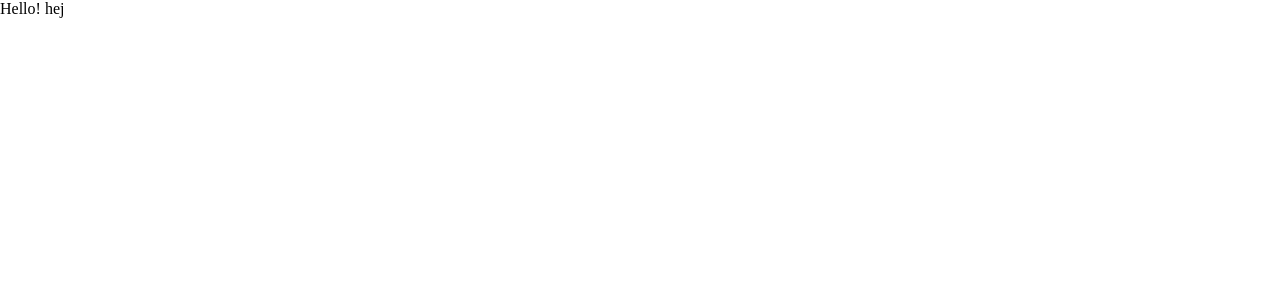
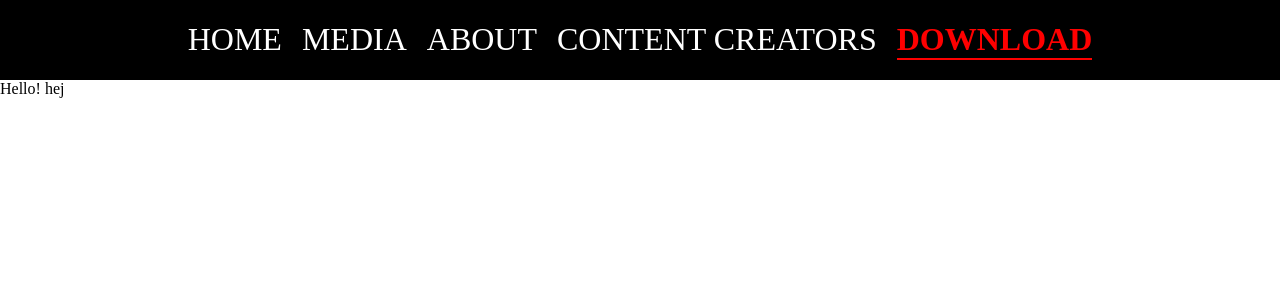
Before and after one commit to yevhenii-kapustian/Blood-Maiden, a Next.js app: page / in a window 1280 px wide. Shown: the top 300 px of the page. Built offline with nearby package versions, Linux system fonts and the light colour scheme.

Commit message:
added header, backup language switcher, navigation

```diff
--- a/package.json
+++ b/package.json
@@ -15,6 +15,7 @@
     "sass": "^1.89.1"
   },
   "devDependencies": {
+    "@iconify-icon/react": "^3.0.0",
     "@types/node": "^20",
     "@types/react": "^19",
     "@types/react-dom": "^19",
--- a/src/app/layout.tsx
+++ b/src/app/layout.tsx
@@ -1,6 +1,7 @@
 import type { Metadata } from "next";
 import { Geist, Geist_Mono } from "next/font/google";
 import "./globals.css";
+import Header from "@/components/Header";
 
 const geistSans = Geist({
   variable: "--font-geist-sans",
@@ -22,9 +23,11 @@ export default function RootLayout({
 }: Readonly<{
   children: React.ReactNode;
 }>) {
+
   return (
     <html lang="en">
       <body className={`${geistSans.variable} ${geistMono.variable}`}>
+        <Header />
         {children}
       </body>
     </html>
--- /dev/null
+++ b/src/components/Header/header.scss
@@ -0,0 +1,7 @@
+.header {
+    background-color: black;
+    display: flex;
+    height: 80px;
+    justify-content: center;
+    align-items: center;
+}
--- a/src/components/Header/index.tsx
+++ b/src/components/Header/index.tsx
@@ -0,0 +1,13 @@
+import { ReactElement } from "react";
+import Navigation from "../Navigation";
+import './header.scss'
+
+const Header = (): ReactElement => {
+    return (
+        <header className="header">
+          <Navigation />
+        </header>
+    )
+}
+
+export default Header;
--- /dev/null
+++ b/src/components/Navigation/NavigationItem/index.tsx
@@ -0,0 +1,23 @@
+'use client'
+import Link from "next/link";
+import { usePathname } from "next/navigation";
+import { ReactElement } from "react";
+
+interface INavItem {
+    name: string
+    route:string
+}
+
+const NavigationItem = ({ name, route }: INavItem):ReactElement => {
+    const path = usePathname();
+    const pathFix = route.replaceAll(" ", "");
+    console.log(path);
+    return (
+        <Link passHref={true} href={`/${route === 'home' ? "" : pathFix}`}
+            className={`nav__item ${path === '/' + pathFix && path !== '/' ?
+                'nav__item-active' : path === '/' && route === 'home' ?
+                    'disable' : ""}`}>{name}</Link>
+    )
+}
+
+export default NavigationItem;
--- /dev/null
+++ b/src/components/Navigation/NavigationLanguage/index.tsx
@@ -0,0 +1,31 @@
+'use client'
+import { ReactElement, useState } from "react";
+import { Icon } from '@iconify-icon/react';
+import { getLanguage, getPages, getRoutes } from "@/utils/functions";
+import { languages } from "@/data/data";
+
+interface INavLanguage {
+    language: string
+    setLanguage: (s:string) => void
+}
+
+const NavigationLanguage = ({language, setLanguage}:INavLanguage):ReactElement => {
+
+    const [isLanguageOpen, setIsLanguageOpen] = useState<boolean>(false);
+    const handleOpenLanguage = () => {
+        setIsLanguageOpen(!isLanguageOpen)
+    }
+
+    return (
+        <div className="nav__language" onClick={handleOpenLanguage}>
+            {getLanguage(language)} {isLanguageOpen ?
+                <> <div className="symbol"><Icon icon="tabler:chevron-up" width="32" height="32" /></div> <div className="nav__language-drop">
+                    {Object.keys(languages.navigation).map((item, index) => <div className="nav__language-dropItem" key={index} onClick={() => setLanguage(item)}> {getLanguage(item)} </div>)}
+                </div></>
+                : <div className="symbol"><Icon icon="tabler:chevron-down" width="32" height="32" /></div>}
+        </div>
+
+    )
+}
+
+export default NavigationLanguage;
--- /dev/null
+++ b/src/components/Navigation/index.tsx
@@ -0,0 +1,25 @@
+'use client'
+import { ReactElement, useState } from "react";
+import './navigation.scss'
+import NavigationItem from "./NavigationItem";
+import { getPages, getRoutes } from "@/utils/functions";
+import NavigationLanguage from "./NavigationLanguage";
+import { routes } from "@/data/data";
+
+const Navigation = (): ReactElement => {
+    const [language, setLanguage] = useState<string>('en')
+
+    const handleSetLanguage = (value: string) => {
+        setLanguage(value);
+    }
+
+    return (
+        <nav className="nav">
+            {getPages(language).map((item: string, index: number) => <NavigationItem name={item} route={routes[index]} key={index} />)}
+            <a className="nav__download" href="https://futuregames.itch.io/blood-maiden">DOWNLOAD</a>
+            {/* <NavigationLanguage language={language} setLanguage={handleSetLanguage} /> */}
+        </nav>
+    )
+}
+
+export default Navigation;
--- /dev/null
+++ b/src/components/Navigation/navigation.scss
@@ -0,0 +1,112 @@
+.nav {
+    width: auto;
+    display: flex;
+    gap: 20px;
+    font-size: 32px;
+    text-transform: uppercase;
+
+    &__item {
+        position: relative;
+        z-index: 0;
+
+        &:link,
+        &:visited,
+        &:active {
+            text-decoration: none;
+            color: #fff;
+
+            &:hover {
+                color: #FF0000;
+            }
+
+
+        }
+
+        &.disable:hover {
+            color:#fff;
+        }
+
+        &-active {
+
+            &:link,
+            &:visited,
+            &:active {
+                &:hover {
+                    color: #fff;
+                }
+            }
+
+            &::before {
+                content: "";
+                position: absolute;
+                top: 100%;
+                left: 0;
+                height: 1px;
+                width: 100%;
+                background-color: #fff;
+                z-index: 1;
+
+            }
+
+            &::after {
+                content: "";
+                display: inline-block;
+                position: absolute;
+                top: 95%;
+                left: 0;
+                width: 5px;
+                height: 5px;
+                background-color: #fff;
+                z-index: 1;
+                transform: rotate(45deg)
+            }
+        }
+    }
+
+    &__download {
+
+        &:link,
+        &:visited,
+        &:active {
+            text-decoration: none;
+            color: #FF0000;
+            font-weight: bold;
+        }
+
+        border-bottom: 2px solid #FF0000;
+    }
+
+    &__language {
+        color: #fff;
+        position: relative;
+        cursor: pointer;
+        display: flex;
+
+        &-drop {
+            text-transform: capitalize;
+            position: absolute;
+            background-color: #000;
+            width: 100%;
+            border: 1px solid #fff;
+        }
+
+        &-dropItem {
+
+            border-bottom: 1px solid #fff;
+            margin-left: 5px;
+
+            &:hover {
+                background-color: lighten($color: (
+                        #000000),
+                    $amount: 20)
+                }
+            }
+        }
+
+    }
+
+    .symbol {
+        display: flex;
+        justify-content: center;
+        align-items: center;
+    }
--- /dev/null
+++ b/src/data/data.ts
@@ -0,0 +1,13 @@
+export const languages = {
+    navigation: {
+        en: {
+            pages: ['home', 'media', 'about', 'content creators'],
+            routes: ['home', 'media', 'about', 'content creators']
+        },
+        se: {
+            pages: ['hem', 'media', 'om spelet', 'utvecklare'],
+            routes: ['home', 'media', 'about', 'content creators']
+        }
+    }
+}
+export const routes = ['home', 'media', 'about', 'content creators']
--- /dev/null
+++ b/src/utils/functions.ts
@@ -0,0 +1,31 @@
+import { languages } from "@/data/data"
+
+    export const getLanguage = (s: string): string => {
+        switch (s) {
+            case 'en':
+                return 'english'
+            case 'se':
+                return 'svenska'
+            default: return 'english'
+        }
+    }
+
+    export const getPages = (location: string): string[] => {
+        switch (location) {
+            case 'en':
+                return languages.navigation.en.pages;
+            case 'se':
+                return languages.navigation.se.pages;
+            default: return languages.navigation.en.pages;
+        }
+    }
+
+    export const getRoutes = (location: string): string[] => {
+        switch (location) {
+            case 'en':
+                return languages.navigation.en.routes;
+            case 'se':
+                return languages.navigation.se.routes;
+            default: return languages.navigation.en.routes;
+        }
+    }
```
Also changed, not shown: src/data/data.js (deleted), 1 other file (tests, documents, lock files or other folders).
